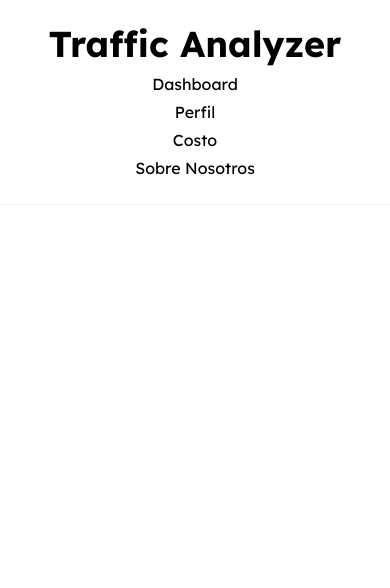
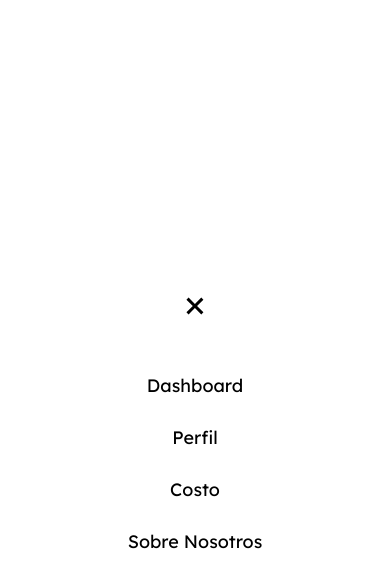
Before and after one commit to AgusjkDev/Traffic-Analyzer, a Next.js app in the folder packages/website/: page / in a window 390 px wide. Shown: the top 588 px of the page. Built offline with nearby package versions, Linux system fonts and the light colour scheme.

Commit message:
change header styles and mobile menu

```diff
--- a/packages/website/app/layout.tsx
+++ b/packages/website/app/layout.tsx
@@ -1,6 +1,6 @@
 import { Lexend } from "next/font/google";
 
-import { Header } from "components";
+import { NavBar } from "components";
 
 import "styles/globals.css";
 
@@ -24,7 +24,7 @@ export default function RootLayout({ children }: RootLayoutProps) {
     return (
         <html lang="es">
             <body className={font.className}>
-                <Header />
+                <NavBar />
 
                 {children}
             </body>
--- a/packages/website/components/Header/Header.tsx
+++ /dev/null
@@ -1,22 +0,0 @@
-import Link from "next/link";
-
-import HeaderAnchor from "./HeaderAnchor";
-import { headerAnchors } from "data";
-
-export default function Header() {
-    return (
-        <header className="sticky top-0 p-6 flex border-b-gray-100 border-b-[1px] flex-col items-center gap-2 md:flex-row md:justify-between md:py-8 md:px-12 lg:px-16 xl:px-24">
-            <Link href="/">
-                <h1 className="text-4xl font-bold text-center">Traffic Analyzer</h1>
-            </Link>
-
-            <div className="flex flex-col gap-1 md:flex-row md:gap-6">
-                {headerAnchors.map(({ href, title, children }) => (
-                    <HeaderAnchor key={href} href={href} title={title}>
-                        {children}
-                    </HeaderAnchor>
-                ))}
-            </div>
-        </header>
-    );
-}
--- a/packages/website/components/Header/HeaderAnchor.tsx
+++ /dev/null
@@ -1,17 +0,0 @@
-import Link from "next/link";
-
-import type { HeaderAnchor } from "data";
-
-interface HeaderAnchorProps extends HeaderAnchor {}
-
-export default function HeaderAnchor({ href, title, children }: HeaderAnchorProps) {
-    return (
-        <Link
-            href={href}
-            title={title}
-            className="text-center transition-colors duration-300 hover:text-primary"
-        >
-            {children}
-        </Link>
-    );
-}
--- /dev/null
+++ b/packages/website/components/NavBar/NavBar.tsx
@@ -0,0 +1,56 @@
+"use client";
+import { useState } from "react";
+import Link from "next/link";
+
+import { Svg } from "components";
+import { svgs } from "data";
+import NavBarAnchors from "./NavBarAnchors";
+
+export default function NavBar() {
+    const [showMenu, setShowMenu] = useState(true);
+
+    const toggleShowMenu = () => setShowMenu(prevState => !prevState);
+    const hideMenu = () => setShowMenu(false);
+
+    return (
+        <>
+            <header className="sticky flex-col md:flex-row md:justify-between md:py-6 md:px-12 lg:px-16 xl:px-24 top-0 p-6 gap-2 flex border-b-gray-100 border-b-[1px] items-center">
+                <Link href="/">
+                    <h1 className="text-3xl font-bold text-center text-transparent bg-clip-text bg-gradient-to-r from-red-600 via-yellow-500 to-emerald-600">
+                        Traffic Analyzer
+                    </h1>
+                </Link>
+
+                <button
+                    aria-label="Abrir Menu"
+                    title="Abrir Menu"
+                    onClick={toggleShowMenu}
+                    className="md:hidden group"
+                >
+                    <Svg {...svgs.menu} />
+                </button>
+
+                <div className="hidden md:block">
+                    <NavBarAnchors hideMenu={hideMenu} />
+                </div>
+            </header>
+
+            <div
+                className={`fixed md:hidden gap-y-12 justify-center bg-white transition-all flex flex-col items-center duration-500 inset-0 w-full min-h-screen ${
+                    showMenu ? "" : "translate-x-full opacity-0"
+                }`}
+            >
+                <button
+                    aria-label="Cerrar Menu"
+                    title="Cerrar Menu"
+                    onClick={hideMenu}
+                    className="md:hidden group"
+                >
+                    <Svg {...svgs.x} />
+                </button>
+
+                <NavBarAnchors hideMenu={hideMenu} />
+            </div>
+        </>
+    );
+}
--- /dev/null
+++ b/packages/website/components/NavBar/NavBarAnchors.tsx
@@ -0,0 +1,22 @@
+import Link from "next/link";
+
+import { navBarAnchors } from "data";
+
+interface NavBarAnchorsProps {
+    hideMenu: () => void;
+}
+
+export default function NavBarAnchors({ hideMenu }: NavBarAnchorsProps) {
+    return (
+        <div className="flex flex-col md:flex-row gap-y-6 md:gap-y-0 md:gap-x-8">
+            {navBarAnchors.map(navBarAnchor => (
+                <Link
+                    key={navBarAnchor.href}
+                    {...navBarAnchor}
+                    onClick={hideMenu}
+                    className="text-lg text-center transition-colors duration-300 md:text-base hover:text-emerald-600"
+                />
+            ))}
+        </div>
+    );
+}
--- /dev/null
+++ b/packages/website/components/Svg.tsx
@@ -0,0 +1,20 @@
+import type { SVG } from "data";
+
+interface SvgProps extends SVG {
+    width?: number;
+    height?: number;
+}
+
+export default function Svg({ d, width = 36, height = 36 }: SvgProps) {
+    return (
+        <svg
+            xmlns="http://www.w3.org/2000/svg"
+            width={width}
+            height={height}
+            viewBox="0 0 24 24"
+            className="transition-colors duration-300 group-hover:fill-emerald-600"
+        >
+            <path d={d} />
+        </svg>
+    );
+}
--- a/packages/website/components/index.ts
+++ b/packages/website/components/index.ts
@@ -1 +1,2 @@
-export { default as Header } from "./Header/Header";
+export { default as NavBar } from "./NavBar/NavBar";
+export { default as Svg } from "./Svg";
--- a/packages/website/data/index.ts
+++ b/packages/website/data/index.ts
@@ -1,2 +1,3 @@
-export { default as headerAnchors } from "./headerAnchors";
-export type { HeaderAnchor } from "./headerAnchors";
+export { default as navBarAnchors } from "./navBarAnchors";
+export * as svgs from "./svgs";
+export type { SVG } from "./svgs";
--- a/packages/website/data/headerAnchors.ts
+++ b/packages/website/data/navBarAnchors.ts
@@ -1,10 +1,10 @@
-export interface HeaderAnchor {
+interface NavBarAnchors {
     href: string;
     title: string;
     children: React.ReactNode;
 }
 
-const headerAnchors: HeaderAnchor[] = [
+const navBarAnchors: NavBarAnchors[] = [
     {
         href: "/dashboard",
         title: "Ir al Dashboard",
@@ -27,4 +27,4 @@ const headerAnchors: HeaderAnchor[] = [
     },
 ];
 
-export default headerAnchors;
+export default navBarAnchors;
--- /dev/null
+++ b/packages/website/data/svgs.ts
@@ -0,0 +1,11 @@
+export interface SVG {
+    d: string;
+}
+
+export const menu: SVG = {
+    d: "M4 6h16v2H4zm0 5h16v2H4zm0 5h16v2H4z",
+};
+
+export const x: SVG = {
+    d: "m16.192 6.344-4.243 4.242-4.242-4.242-1.414 1.414L10.535 12l-4.242 4.242 1.414 1.414 4.242-4.242 4.243 4.242 1.414-1.414L13.364 12l4.242-4.242z",
+};
--- a/packages/website/tailwind.config.js
+++ b/packages/website/tailwind.config.js
@@ -2,11 +2,7 @@
 module.exports = {
     content: ["./**/*.{ts,tsx}"],
     theme: {
-        extend: {
-            colors: {
-                primary: "#3fcf8e",
-            },
-        },
+        extend: {},
     },
     plugins: [],
 };
```
